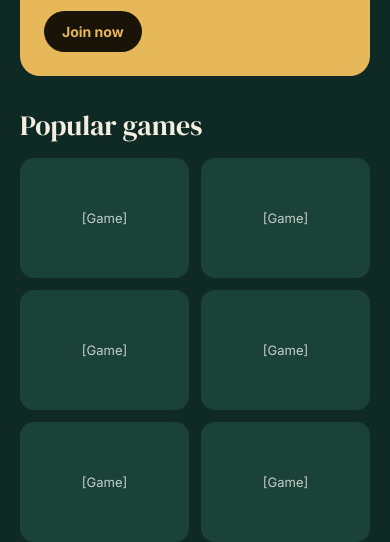
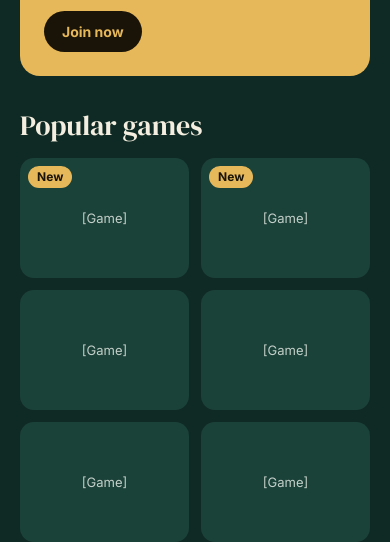
Before and after one commit to evolutionMR/aurora-spins-demo, a website: page public/index.html in a window 390 px wide. Shown: the part 341-883 px from the top of the page. Drawn offline with Linux system fonts and the light colour scheme.

Commit message:
Add "New" badge to the first two lobby game tiles (#14)
Verified: npm test; npm run verify on / (phone and laptop, no errors); looked at the phone screenshot, badge sits top-left and does not cover [Game].

Co-authored-by: claude[bot] <209825114+claude[bot]@users.noreply.github.com>
Co-authored-by: Claude Sonnet 5.5 <noreply@anthropic.com>

```diff
--- a/public/index.html
+++ b/public/index.html
@@ -32,8 +32,8 @@
 
       <h1 id="lobby-title" class="section-title">Popular games</h1>
       <div class="games">
-        <div class="game">[Game]</div>
-        <div class="game">[Game]</div>
+        <div class="game"><span class="badge-new">New</span>[Game]</div>
+        <div class="game"><span class="badge-new">New</span>[Game]</div>
         <div class="game">[Game]</div>
         <div class="game">[Game]</div>
         <div class="game">[Game]</div>
--- a/public/styles.css
+++ b/public/styles.css
@@ -35,7 +35,8 @@ main { max-width: 1080px; margin: 0 auto; padding: 0 20px 40px; display: flex; f
 .promo-cta { align-self: flex-start; margin-top: 8px; background: var(--on-accent); color: var(--accent); border-radius: 999px; padding: 10px 18px; font-weight: 700; font-size: 14px; }
 
 .games { display: grid; grid-template-columns: repeat(auto-fill, minmax(150px, 1fr)); gap: 12px; }
-.game { height: 120px; border-radius: 14px; background: var(--surface); display: flex; align-items: center; justify-content: center; color: var(--muted); font-size: 13px; }
+.game { height: 120px; border-radius: 14px; background: var(--surface); display: flex; align-items: center; justify-content: center; color: var(--muted); font-size: 13px; position: relative; }
+.badge-new { position: absolute; top: 8px; left: 8px; background: var(--accent); color: var(--on-accent); font-family: var(--font-body); font-size: 12px; font-weight: 700; line-height: 1; padding: 5px 9px; border-radius: 999px; }
 
 .card { background: var(--surface); border-radius: var(--radius); padding: 20px; display: flex; flex-direction: column; gap: 14px; max-width: 520px; }
 .row { display: flex; justify-content: space-between; gap: 16px; }
```
